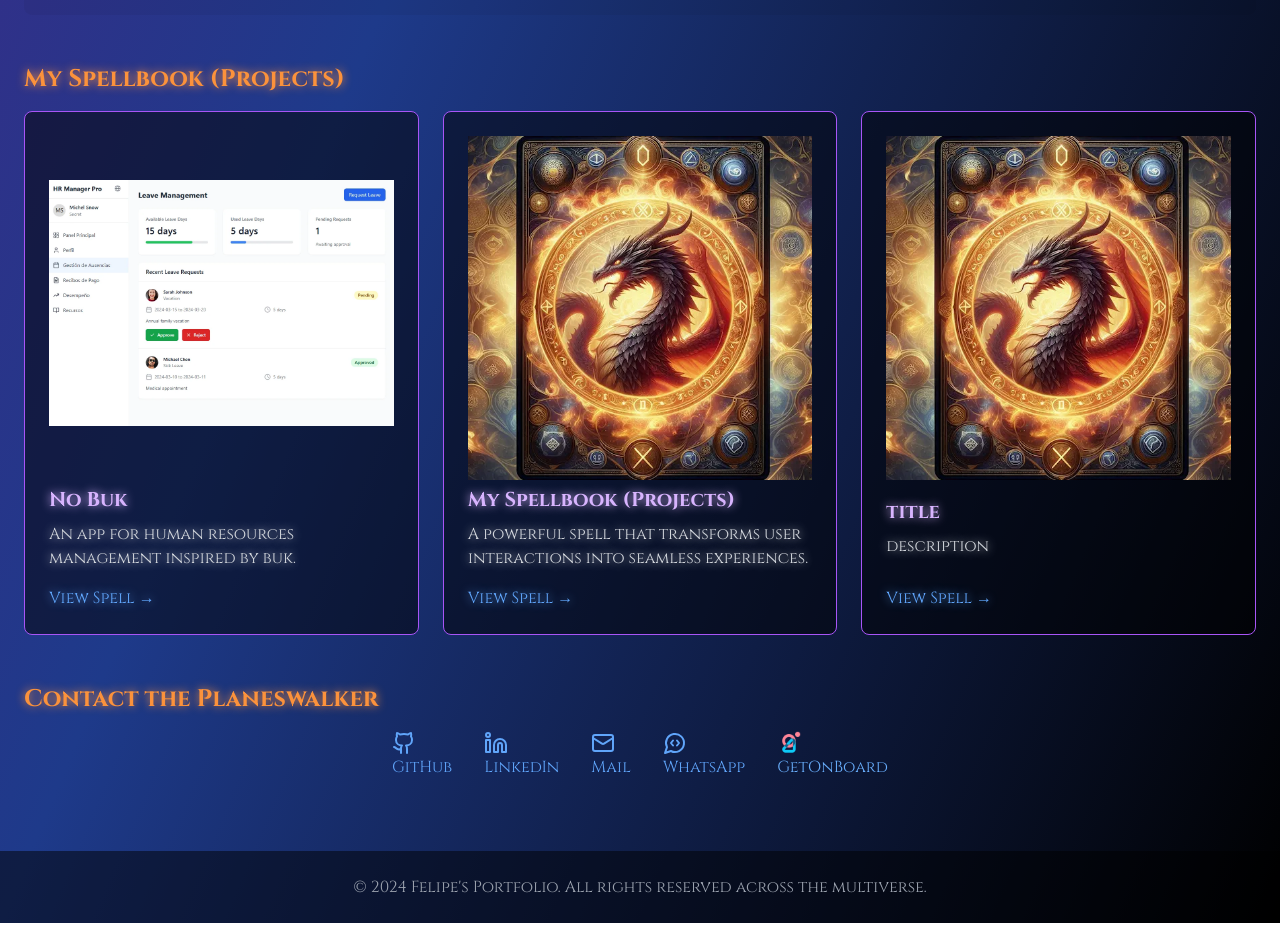
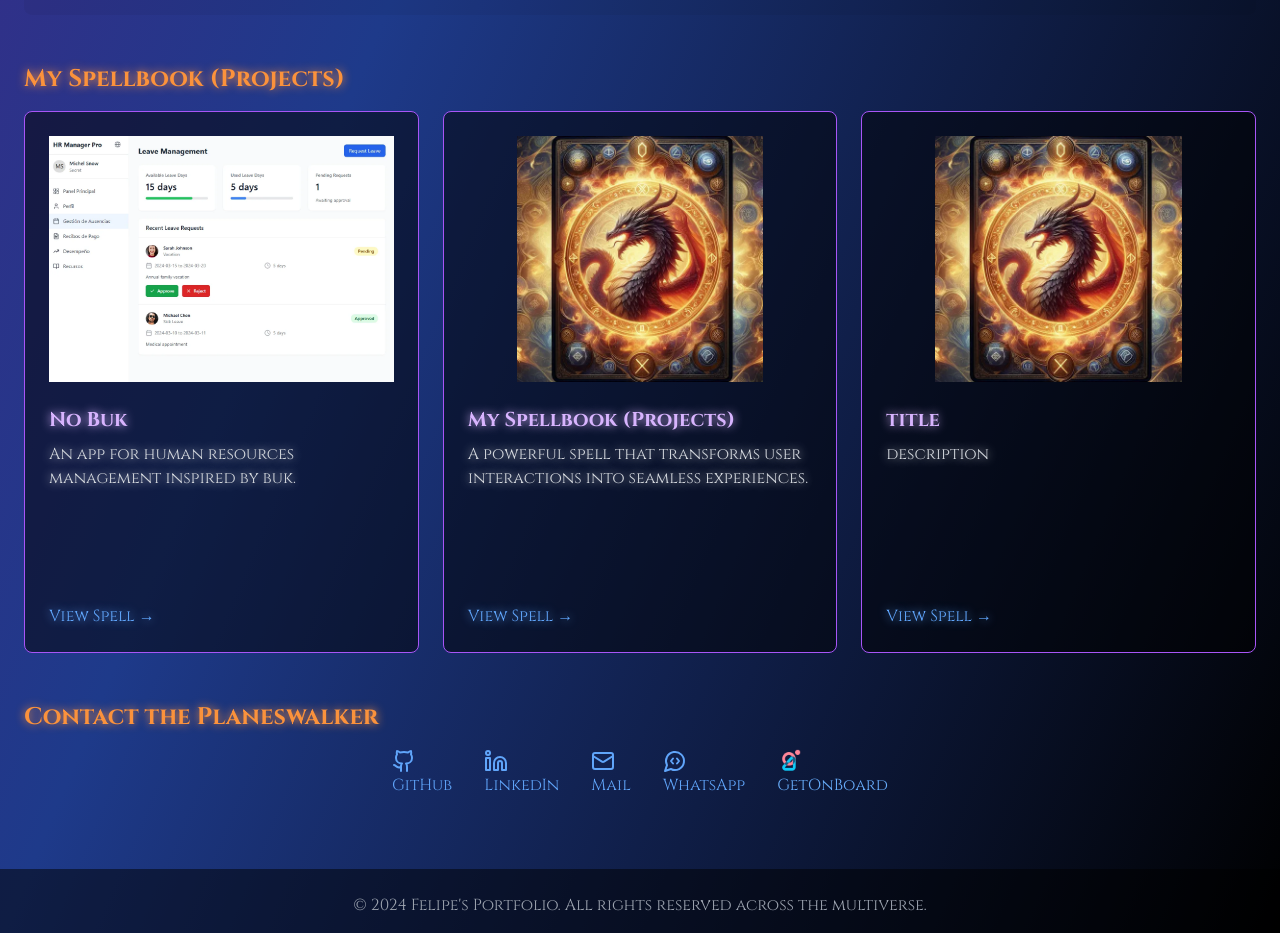
Before and after one commit to fbascunan/mtg-resume, a Next.js app: page /en in a window 1280 px wide. Shown: the part 2140-3073 px from the top of the page. Built offline with nearby package versions, Linux system fonts and the light colour scheme; no server answers.

Commit message:
it's done

```diff
--- a/components/mtg-arena-portfolio.tsx
+++ b/components/mtg-arena-portfolio.tsx
@@ -155,11 +155,11 @@ export function MtgArenaPortfolio() {
             <h2 className="text-2xl font-semibold mb-4 text-orange-400 glow">{tt('projects.title')}</h2>
             <div className="grid grid-cols-1 md:grid-cols-2 lg:grid-cols-3 gap-6">
               {projects.map((project) => (
-                <div key={project.name} className="flex flex-col w-auto bg-black bg-opacity-50 p-6 rounded-lg border border-purple-500 hover:border-orange-400 transition-colors duration-300 glow">
-                  <div className="h-[350px] content-center">
-                    <Image className="self-center mb-4 inline max-h-[350px]" style={{objectFit: "contain"}} src={project.image} alt={project.name} width={500} height={350} />
+                <div key={project.name} className="flex flex-col bg-black bg-opacity-50 p-6 rounded-lg border border-purple-500 hover:border-orange-400 transition-colors duration-300 glow">
+                  <div className="flex h-1/2 mb-6 max-h-[500px]">
+                    <Image className="" style={{objectFit: "contain"}} src={project.image} alt={project.name} width={500} height={350} />
                   </div>
-                    <h3 className=" mt-auto text-xl font-semibold mb-2 text-purple-300">{tt(`projects.${project.name}.title`)}</h3>
+                    <h3 className=" text-xl font-semibold mb-2 text-purple-300">{tt(`projects.${project.name}.title`)}</h3>
                     <p className="text-gray-300 mb-4">{tt(`projects.${project.name}.description`)}</p>
                     <a className=" self-baseline mt-auto mb-0  text-blue-400 hover:text-blue-300 transition-colors duration-300" href={project.url} target="_blank" rel="noopener noreferrer" >{tt('projects.viewSpell')} →</a>
                 </div>
--- a/components/ui/InteractiveMTGCard.tsx
+++ b/components/ui/InteractiveMTGCard.tsx
@@ -7,8 +7,8 @@ const skills = [
 
   { name: "VueJS", level: 80, color: "#339933", art: "/VueJS_concept_in_Magic_the_Gathering_art_style.webp", texture: "/card_template_blue.png" },
   { name: "React", level: 70, color: "#61DAFB", art: "/Javascript_concept_in_an_MTG_art_style.webp", texture: "/card_template_blue.png" },
-  { name: "Ruby on Rails", level: 75, color: "#E10098", art: "/ruby_on_rails.webp", texture: "/card_template_red.png" },
-  { name: "Ruby", level: 80, color: "red", art: "/Ruby_on_Rails_framework_concept_in_an_MTG_art_style.webp", texture: "/card_template_red.png" },
+  { name: "Ruby on Rails", level: 75, color: "#E10098", art: "/Ruby_on_Rails_framework_concept_in_an_MTG_art_style.webp", texture: "/card_template_red.png" },
+  { name: "Ruby", level: 80, color: "red", art: "/ruby_on_rails.webp", texture: "/card_template_red.png" },
   { name: "GIT, Gitlab & Github", level: 80, color: "orange", art: "/github_gitlab.webp", texture: "/card_template_white.png" },
   { name: "Python", level: 70, color: "#3776AB", art: "/Python3_card_art_for_a_Magic_the_Gathering_like_game_incorporating_the_Python_logo2.webp", texture: "/card_template_yellow.png" },
   { name: ".NET", level: 70, color: "blue", art: "/backend_concept_in_Magic_the_Gathering_art_style.webp", texture: "/card_template_blue.png" },
```
